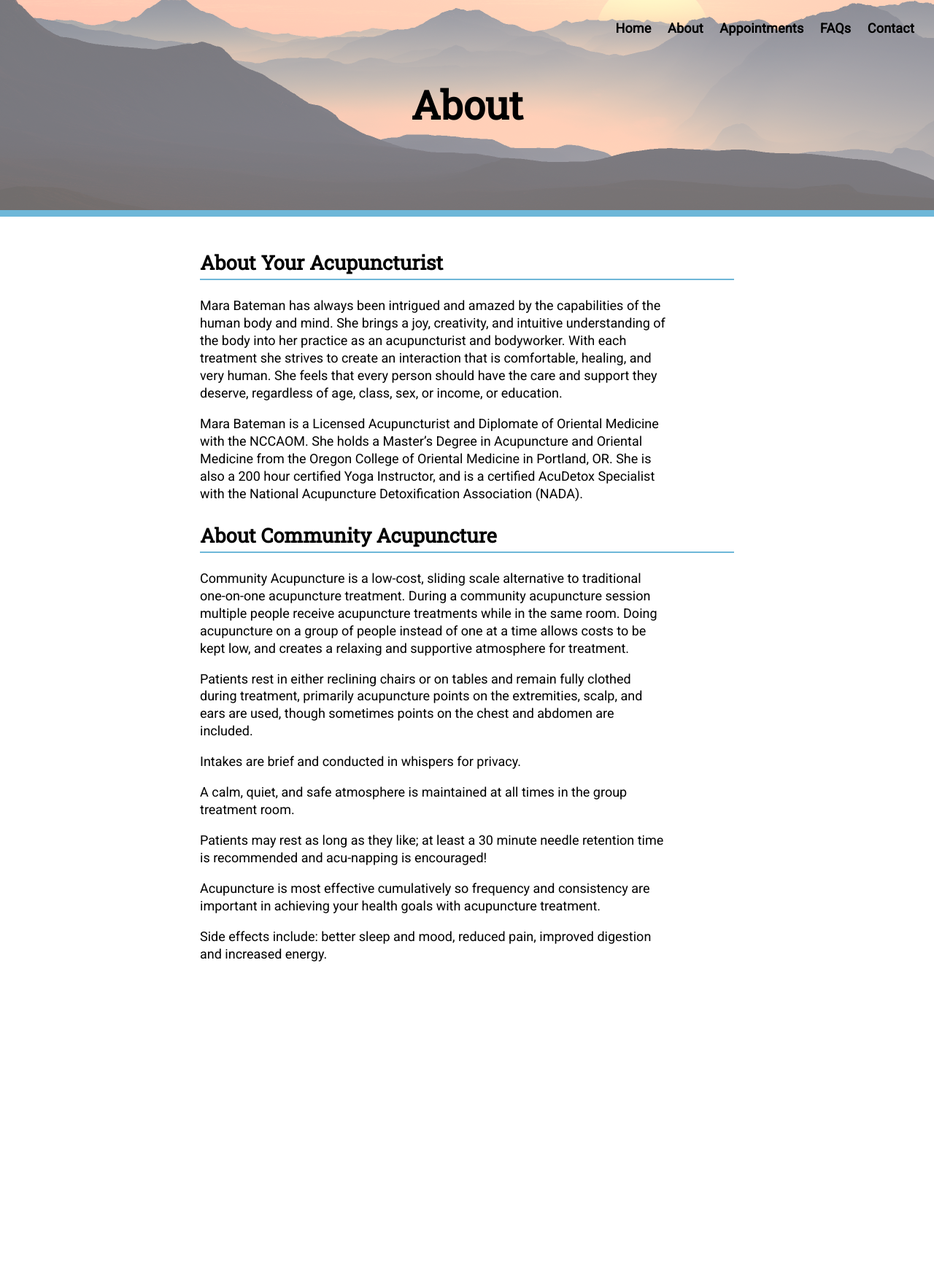
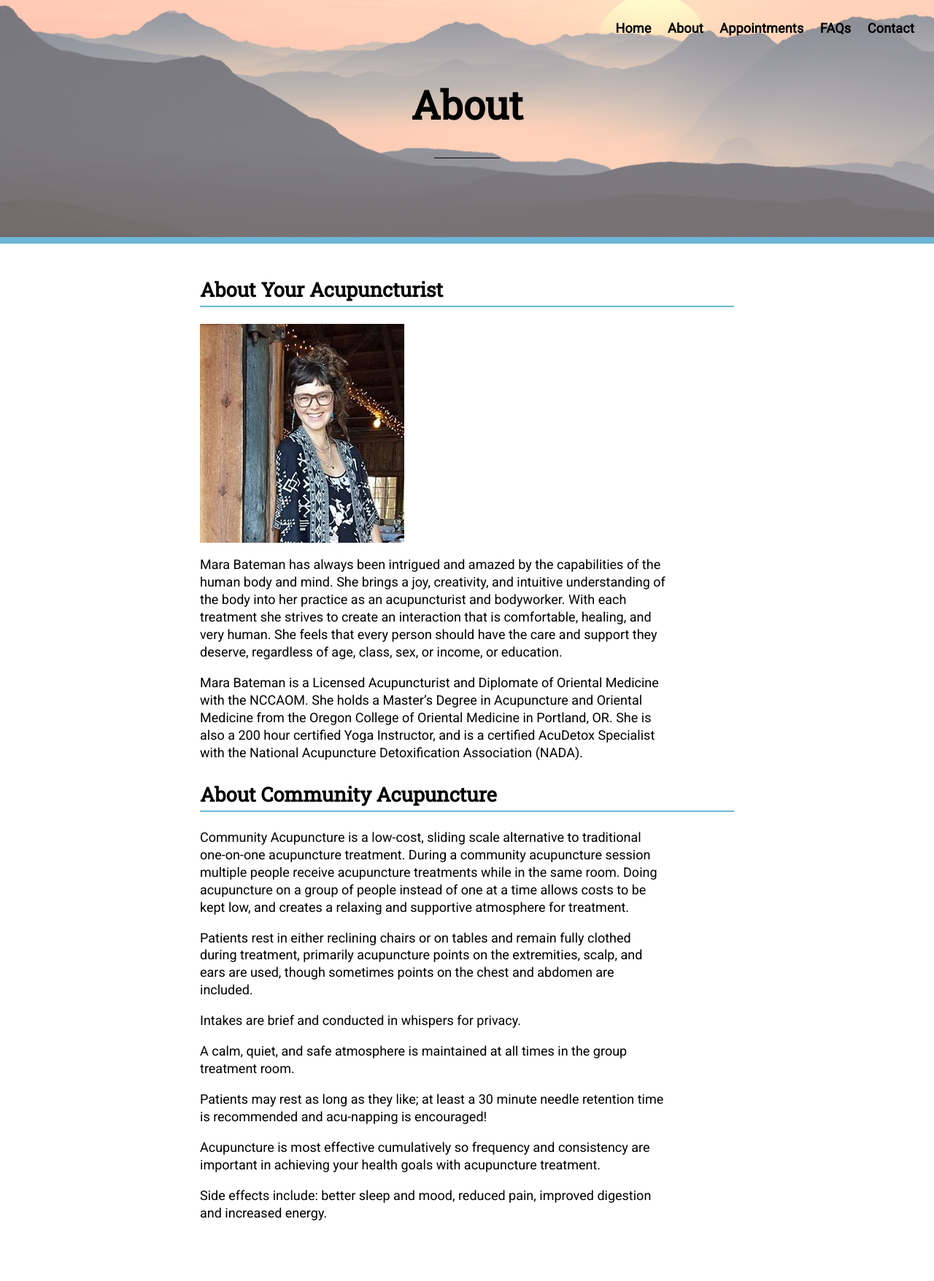
Before and after one commit to alwaysblank/heartlandacu, a Jekyll site: the page built from about.md, in a window 1280 px wide. Shown: the whole page at 73% size. Built offline with Jekyll 4.4.1, drawn with Linux system fonts in a browser that asks for light colours; a script that is not in the unit is left out; before the commit the page ends 1401 px from its top, so only the background shows below that.

Commit message:
Update Pages “about”

```diff
--- a/about.md
+++ b/about.md
@@ -2,9 +2,11 @@
 layout: page
 title: About
 masthead: /assets/images/uploads/sunset.png
+intro: ''
 ---
+## About Your Acupuncturist
 
-## About Your Acupuncturist
+![Your Acupuncturist](/assets/images/uploads/mara.jpg)
 
 Mara Bateman has always been intrigued and amazed by the capabilities of the human body and mind. She brings a joy, creativity, and intuitive understanding of the body into her practice as an acupuncturist and bodyworker. With each treatment she strives to create an interaction that is comfortable, healing, and very human. She feels that every person should have the care and support they deserve, regardless of age, class, sex, or income, or education.
 
```
